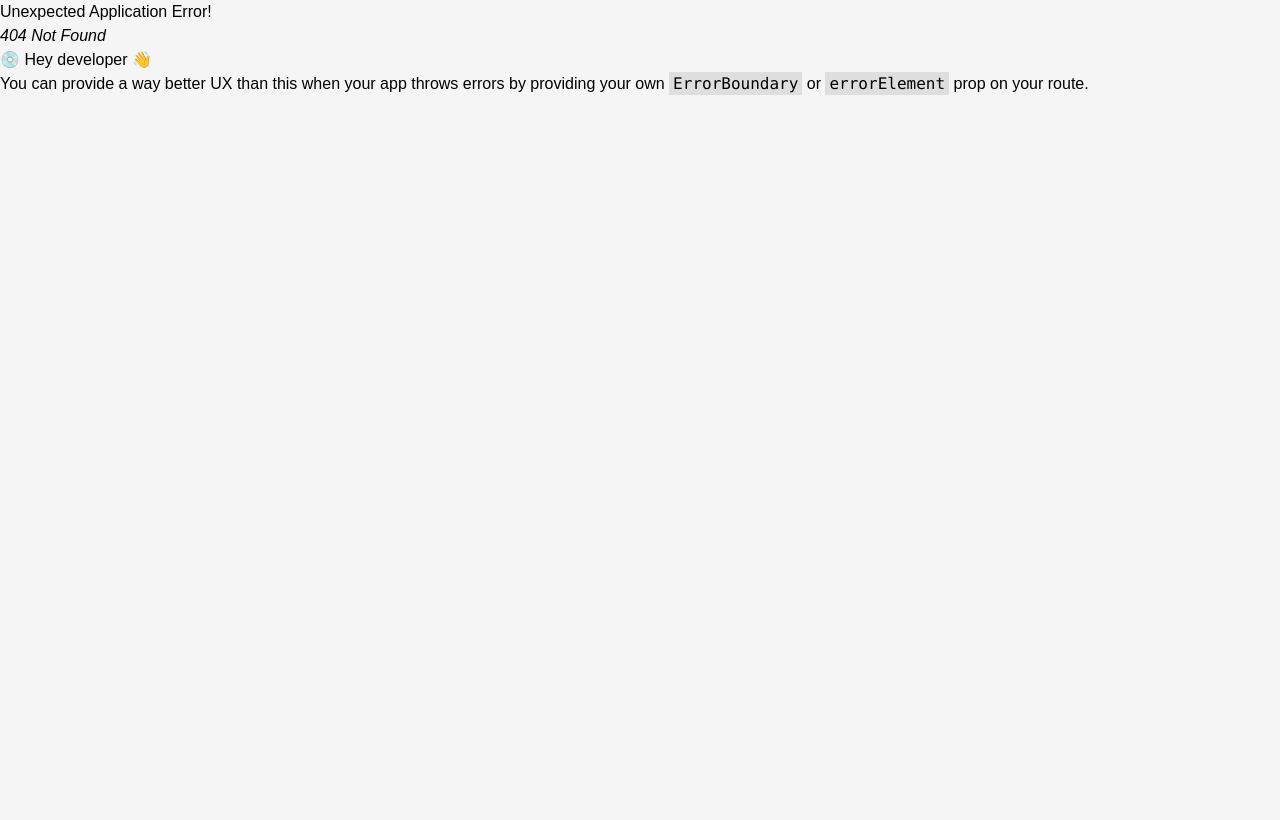
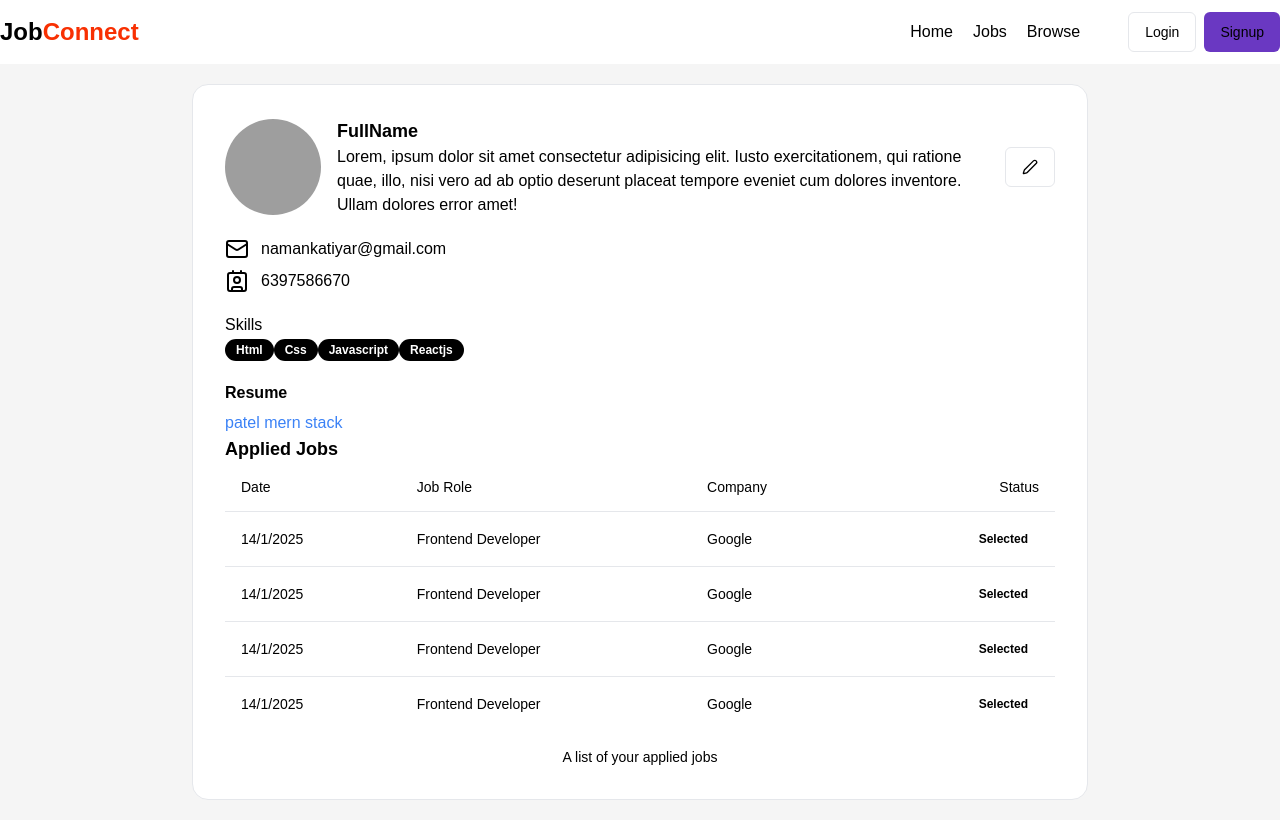
Before and after one commit to Keshavshhsh/Job-Connect, a React (Vite) app in the folder frontend/: page /profile in a window 1280 px wide. Before the commit this address had no page. Built offline with nearby package versions, Linux system fonts and the light colour scheme; grey boxes are pictures that could not be loaded.

Commit message:
user profile done

```diff
--- /dev/null
+++ b/frontend/src/components/AppliedJobTables.jsx
@@ -0,0 +1,55 @@
+import React from 'react'
+import { Table, TableBody, TableCaption, TableCell, TableHead, TableHeader, TableRow } from './ui/table'
+import { Badge } from './ui/badge'
+
+const AppliedJobTables = () => {
+  return (
+    <div>
+        <Table>
+            <TableCaption>
+                A list of your applied jobs
+            </TableCaption>
+            <TableHeader>
+                <TableRow>
+                    <TableHead>
+                    Date
+                    </TableHead>
+                    <TableHead>
+                    Job Role
+                    </TableHead>
+                    <TableHead>
+                    Company
+                    </TableHead>
+                    <TableHead className="text-right">
+                    Status
+                    </TableHead>
+                </TableRow>
+            </TableHeader>
+            <TableBody>
+                {
+                    [1,2,3,4].map((item,index)=>(
+                        <TableRow key={index}>
+                            <TableCell>
+                                14/1/2025
+                            </TableCell>
+                            <TableCell>
+                                Frontend Developer
+                            </TableCell>
+                            <TableCell>
+                                Google
+                            </TableCell>
+                            <TableCell
+                            className="text-right">
+                                <Badge>Selected</Badge>
+
+                            </TableCell>
+                        </TableRow>
+                    ))
+                }
+            </TableBody>
+        </Table>
+    </div>
+  )
+}
+
+export default AppliedJobTables
--- a/frontend/src/components/Job.jsx
+++ b/frontend/src/components/Job.jsx
@@ -3,8 +3,11 @@ import { Button } from "./ui/button";
 import { Bookmark } from "lucide-react";
 import { Avatar, AvatarImage } from "./ui/avatar";
 import { Badge } from "./ui/badge";
+import { useNavigate } from "react-router-dom";
 
 const Job = () => {
+  const navigate=useNavigate();
+  const jobId="lmmkdknsnndjfhg";
   return (
     <div className="p-5 rounded-md shadow-xl bg-white border border-gray-100">
       <div className="flex items-center justify-between">
@@ -37,7 +40,7 @@ const Job = () => {
             <Badge className={'text-[#7209b7] font-bold'} variant="ghost">47lpa</Badge>
         </div>
         <div className="flex gap-4 items-center justify-between mt-4">
-          <Button variant="outline" className="bg-slate-950 text-white"  >Details</Button>
+          <Button onClick={()=>navigate('/description/${jobId}')} variant="outline" className="bg-slate-950 text-white"  >Details</Button>
           <Button variant="outline" className="bg-slate-950 text-white" >Save for later </Button>
 
         </div>
--- /dev/null
+++ b/frontend/src/components/JobDescription.jsx
@@ -0,0 +1,9 @@
+import React from 'react'
+
+const JobDescription = () => {
+  return (
+    <div>JobDescription</div>
+  )
+}
+
+export default JobDescription
--- /dev/null
+++ b/frontend/src/components/Profile.jsx
@@ -0,0 +1,70 @@
+import React from "react";
+import Navbar from "./shared/Navbar";
+import { Avatar, AvatarImage } from "./ui/avatar";
+import { Button } from "./ui/button";
+import {  Contact, Mail, Pen } from "lucide-react";
+import { Badge } from "./ui/badge";
+import { Label } from "./ui/label";
+import AppliedJobTables from "./AppliedJobTables";
+const skills=["Html","Css","Javascript","Reactjs"]
+const profile = () => {
+    const isResume=true;
+  return (
+    <div>
+      <Navbar />
+      <div className="max-w-4xl mx-auto bg-white border border-gray-200 rounded-2xl my-5 p-8">
+        <div className="flex justify-between items-center mb-4">
+          <div className="flex items-center gap-4">
+            <Avatar className="h-24 w-24">
+              <AvatarImage src="https://picsum.photos/200/300" />
+            </Avatar>
+            <div>
+              <h1 className="font-bold text-lg">FullName</h1>
+              <p>
+                Lorem, ipsum dolor sit amet consectetur adipisicing elit. Iusto
+                exercitationem, qui ratione quae, illo, nisi vero ad ab optio
+                deserunt placeat tempore eveniet cum dolores inventore. Ullam
+                dolores error amet!
+              </p>
+            </div>
+          </div>
+          <Button variant="outline" className="text-right">
+            <Pen />
+          </Button>
+        </div>
+        <div className="mt-5">
+          <div className="flex items-center gap-3 my-2">
+            <Mail />
+            <span>namankatiyar@gmail.com</span>
+          </div>
+
+          <div className="flex items-center gap-3 my-2">
+            <Contact />
+            <span>6397586670</span>
+          </div>
+        </div>
+        <div className='my-5'>
+            <h1>Skills</h1>
+            <div className="flex items-center gap-1"></div>
+            {
+                skills.length!=0?skills.map((item,index)=><Badge key={index} className="bg-black text-white"> {item}</Badge>):<span>NA</span>
+            }
+        </div>
+        <div className="grid w-full max-w-sm items-center gap-1.5">
+            <Label className="text-md font-bold">Resume</Label>
+            {
+                isResume?<a target='blank' href='https://youtube.com/@patelmernstack'  className="text-blue-500 w-full hover:underline cursor-pointer">patel mern stack</a>:<span>NA</span>
+            }
+        </div>
+        <div className="max-w-4xl mx-auto bg-white rounded-2xl">
+            <h1 className="font-bold text-lg">
+                Applied Jobs
+            </h1>
+            <AppliedJobTables/>
+        </div>
+      </div>
+    </div>
+  );
+};
+
+export default profile;
--- a/frontend/src/components/shared/Navbar.jsx
+++ b/frontend/src/components/shared/Navbar.jsx
@@ -56,7 +56,7 @@ const Navbar = () => {
               <div className="flex flex-col my-2  text-gray-600">
                 <div className="flex w-fit items-center gap-2 cursor-pointer">
                   <User2/>
-                  <Button variant="link">view Profile</Button>
+                  <Button variant="link"><Link to="/profile">view Profile</Link></Button>
                 </div>
                 <div className="flex w-fit items-center gap-2 cursor-pointer">
                   <LogOut/>
--- /dev/null
+++ b/frontend/src/components/ui/table.jsx
@@ -0,0 +1,83 @@
+import * as React from "react"
+
+import { cn } from "@/lib/utils"
+
+const Table = React.forwardRef(({ className, ...props }, ref) => (
+  <div className="relative w-full overflow-auto">
+    <table
+      ref={ref}
+      className={cn("w-full caption-bottom text-sm", className)}
+      {...props} />
+  </div>
+))
+Table.displayName = "Table"
+
+const TableHeader = React.forwardRef(({ className, ...props }, ref) => (
+  <thead ref={ref} className={cn("[&_tr]:border-b", className)} {...props} />
+))
+TableHeader.displayName = "TableHeader"
+
+const TableBody = React.forwardRef(({ className, ...props }, ref) => (
+  <tbody
+    ref={ref}
+    className={cn("[&_tr:last-child]:border-0", className)}
+    {...props} />
+))
+TableBody.displayName = "TableBody"
+
+const TableFooter = React.forwardRef(({ className, ...props }, ref) => (
+  <tfoot
+    ref={ref}
+    className={cn("border-t bg-muted/50 font-medium [&>tr]:last:border-b-0", className)}
+    {...props} />
+))
+TableFooter.displayName = "TableFooter"
+
+const TableRow = React.forwardRef(({ className, ...props }, ref) => (
+  <tr
+    ref={ref}
+    className={cn(
+      "border-b transition-colors hover:bg-muted/50 data-[state=selected]:bg-muted",
+      className
+    )}
+    {...props} />
+))
+TableRow.displayName = "TableRow"
+
+const TableHead = React.forwardRef(({ className, ...props }, ref) => (
+  <th
+    ref={ref}
+    className={cn(
+      "h-12 px-4 text-left align-middle font-medium text-muted-foreground [&:has([role=checkbox])]:pr-0",
+      className
+    )}
+    {...props} />
+))
+TableHead.displayName = "TableHead"
+
+const TableCell = React.forwardRef(({ className, ...props }, ref) => (
+  <td
+    ref={ref}
+    className={cn("p-4 align-middle [&:has([role=checkbox])]:pr-0", className)}
+    {...props} />
+))
+TableCell.displayName = "TableCell"
+
+const TableCaption = React.forwardRef(({ className, ...props }, ref) => (
+  <caption
+    ref={ref}
+    className={cn("mt-4 text-sm text-muted-foreground", className)}
+    {...props} />
+))
+TableCaption.displayName = "TableCaption"
+
+export {
+  Table,
+  TableHeader,
+  TableBody,
+  TableFooter,
+  TableHead,
+  TableRow,
+  TableCell,
+  TableCaption,
+}
```
Also changed, not shown: frontend/src/App.jsx (+12 -0 lines).
